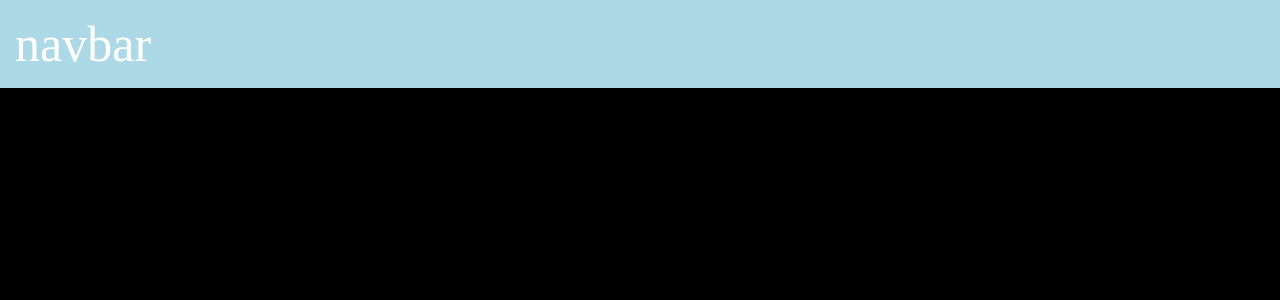
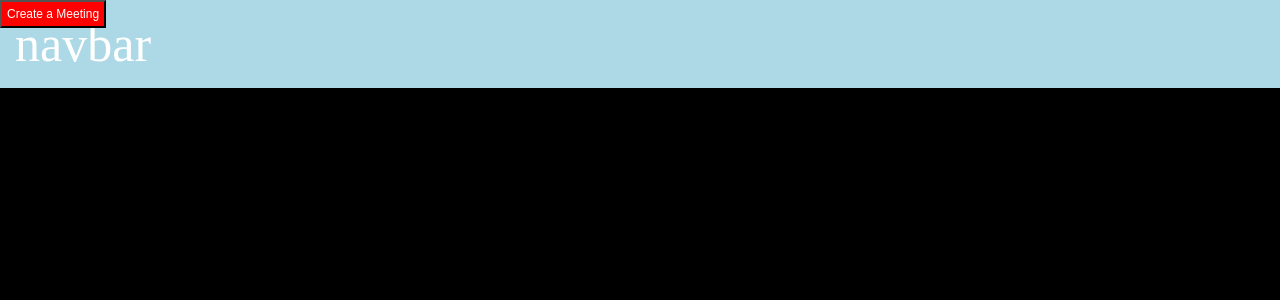
Before and after one commit to megkern/SchedulingSoftware, a PHP site: page / in a window 1280 px wide. Shown: the top 300 px of the page. Run offline with PHP 8.4, Linux system fonts and the light colour scheme.

Commit message:
Added Button

```diff
--- a/CSS/style.css
+++ b/CSS/style.css
@@ -38,3 +38,13 @@ body {
   font-size:50px;
   padding:15px;
 }
+
+.CreateMeetingButton {
+width:auto;
+height:auto;
+background-color:red;
+color: white;
+font-size: 12px;
+padding: 5px;
+position: relative;
+}
--- a/content.php
+++ b/content.php
@@ -2,4 +2,6 @@
 include 'navbar.php';
 ?>
 
-button goes here
+<button class="CreateMeetingButton">
+    Create a Meeting
+</button>
```
